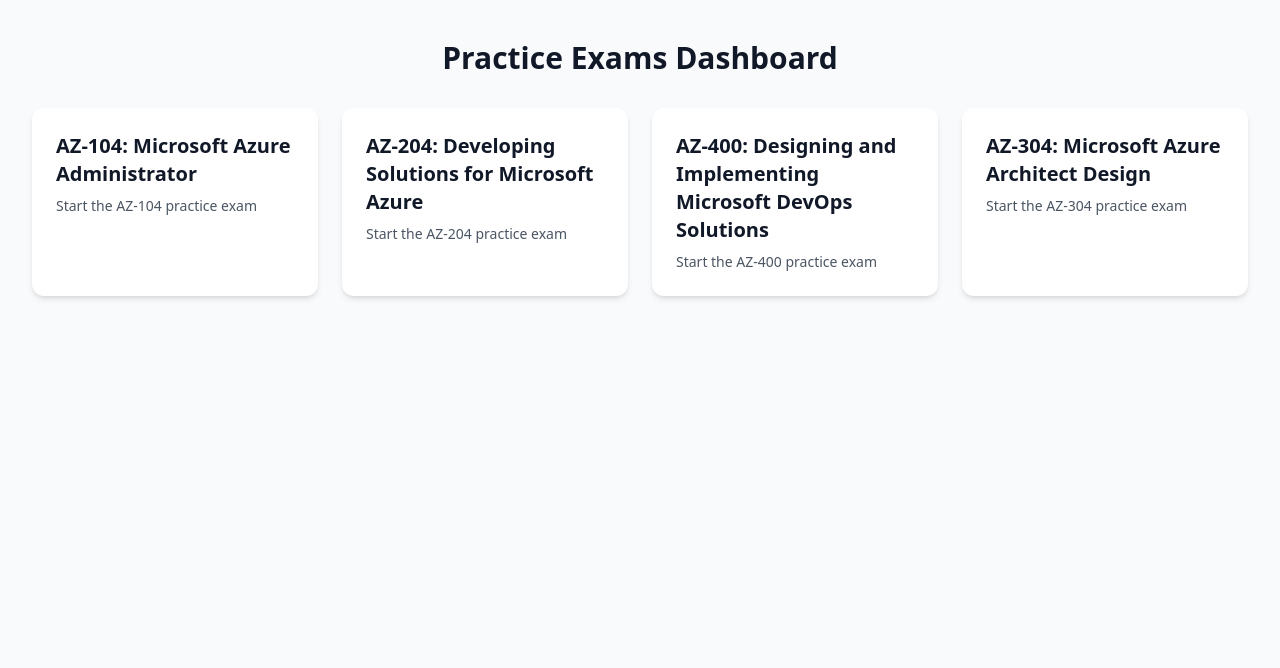
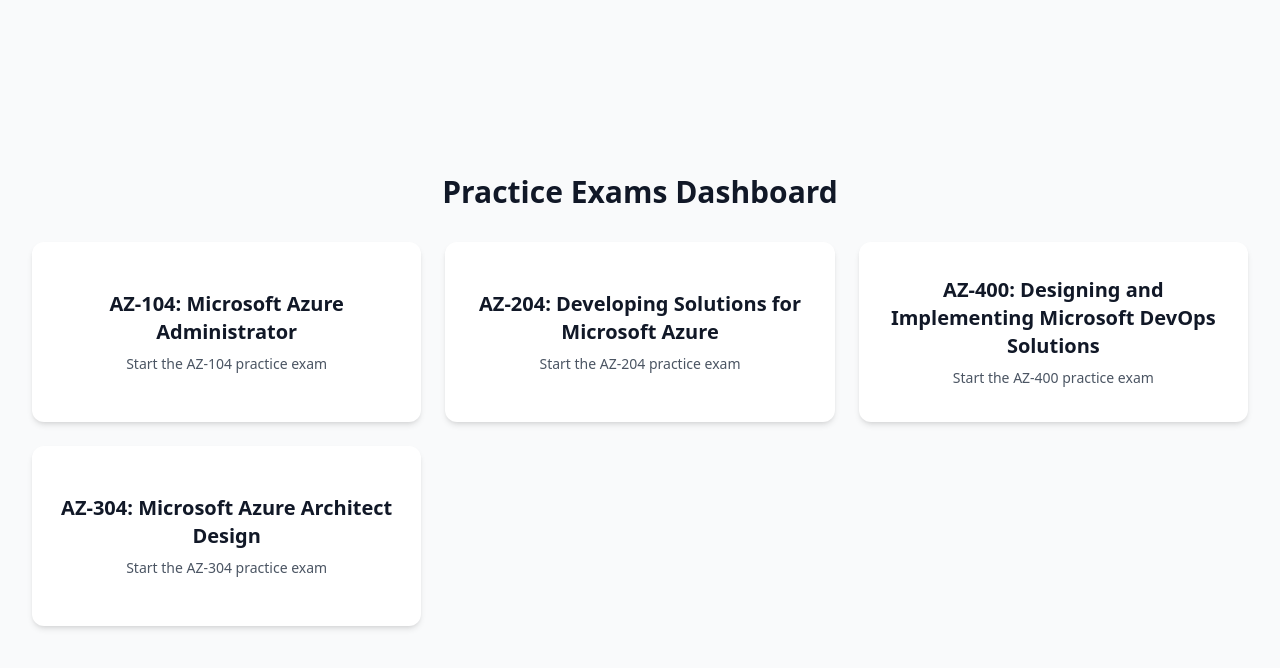
Before and after one commit to carvenmartis/azure-practice-exams, a Next.js app: page / in a window 1280 px wide. Shown: the top 668 px of the page. Built offline with nearby package versions, Linux system fonts and the light colour scheme.

Commit message:
centered

```diff
--- a/pages/exams/[slug].tsx
+++ b/pages/exams/[slug].tsx
@@ -86,20 +86,20 @@
   const isCorrect = showFeedback && userSelection === currentQuestion.answerIndex;
 
   return (
-    <div className="min-h-screen py-10 px-4 sm:px-6 lg:px-8">
-      <div className="max-w-3xl mx-auto">
-        <h1 className="text-2xl font-bold mb-4">
+    <div className="min-h-screen py-10 px-4 sm:px-6 lg:px-8 flex flex-col items-center justify-center">
+      <div className="max-w-3xl w-full flex flex-col items-center">
+        <h1 className="text-2xl font-bold mb-4 text-center">
           {slug.toUpperCase()} Practice Exam
         </h1>
-        <div className="mb-6">
-          <p className="text-lg font-medium">
+        <div className="mb-6 w-full flex flex-col items-center">
+          <p className="text-lg font-medium text-center">
             Question {currentIndex + 1} of {questions.length}
           </p>
-          <p className="mt-2 text-gray-800">
+          <p className="mt-2 text-gray-800 text-center">
             {currentQuestion.question}
           </p>
         </div>
-        <div className="space-y-3">
+        <div className="space-y-3 w-full flex flex-col items-center">
           {currentQuestion.options.map((opt, idx) => {
             let style = 'border-gray-300 hover:bg-gray-100';
             if (showFeedback && userSelection === idx) {
@@ -116,7 +116,7 @@
                 type="button"
                 onClick={() => handleSelect(idx)}
                 disabled={showFeedback}
-                className={`answer-button ${style}`}
+                className={`answer-button ${style} w-full`}
               >
                 {opt}
               </button>
@@ -124,17 +124,17 @@
           })}
         </div>
         {showFeedback && (
-          <div className="mt-6 p-4 border rounded-lg bg-gray-50">
-            <p className="font-semibold">
+          <div className="mt-6 p-4 border rounded-lg bg-gray-50 flex flex-col items-center w-full">
+            <p className="font-semibold text-center">
               Correct answer: {currentQuestion.options[currentQuestion.answerIndex]}
             </p>
-            <p className="mt-2 text-gray-700">
+            <p className="mt-2 text-gray-700 text-center">
               {currentQuestion.explanation}
             </p>
             {currentQuestion.link && (
               <a
                 href={currentQuestion.link}
-                className="mt-2 inline-block text-blue-600 underline"
+                className="mt-2 inline-block text-blue-600 underline text-center"
                 target="_blank"
                 rel="noreferrer"
               >
--- a/pages/index.tsx
+++ b/pages/index.tsx
@@ -26,17 +26,18 @@
   ];
 
   return (
-    <div className="min-h-screen py-10 px-4 sm:px-6 lg:px-8">
+    <div className="min-h-screen flex flex-col items-center justify-center bg-gray-50">
+      <div className="container mx-auto py-10 px-4 sm:px-6 lg:px-8 flex flex-col items-center">
         <h1 className="text-3xl font-bold mb-8 text-center">
           Practice Exams Dashboard
         </h1>
-      <div className="grid grid-cols-1 sm:grid-cols-2 lg:grid-cols-4 gap-6">
+        <div className="grid grid-cols-1 sm:grid-cols-2 lg:grid-cols-3 gap-6 w-full h-full">
           {exams.map((exam) => (
             <Link key={exam.slug} href={`/exams/${exam.slug}`}>
-            <div className="cursor-pointer rounded-xl shadow-md bg-white p-6 hover:shadow-lg transition-shadow h-full flex flex-col justify-between">
-              <div>
-                <h2 className="text-xl font-semibold mb-2">{exam.name}</h2>
-                <p className="text-sm text-gray-600">
+              <div className="cursor-pointer rounded-xl shadow-md bg-white p-6 hover:shadow-lg transition-shadow flex flex-col justify-between items-center h-full min-h-[180px]">
+                <div className="w-full flex flex-col items-center flex-1 justify-center">
+                  <h2 className="text-xl font-semibold mb-2 text-center">{exam.name}</h2>
+                  <p className="text-sm text-gray-600 text-center">
                     Start the {exam.slug.toUpperCase()} practice exam
                   </p>
                 </div>
@@ -45,5 +46,6 @@
           ))}
         </div>
       </div>
+    </div>
   );
 }
```
Lines whose indentation alone changed are shown as unchanged.
